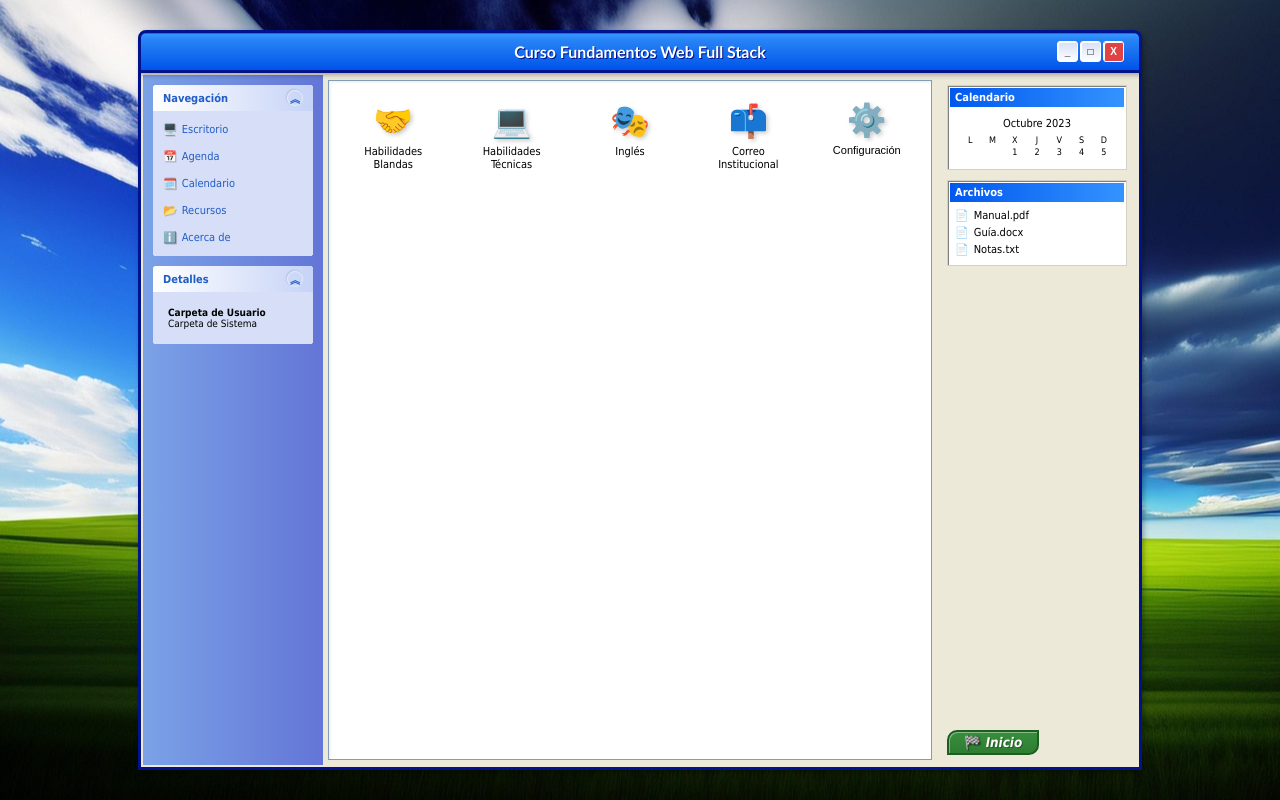
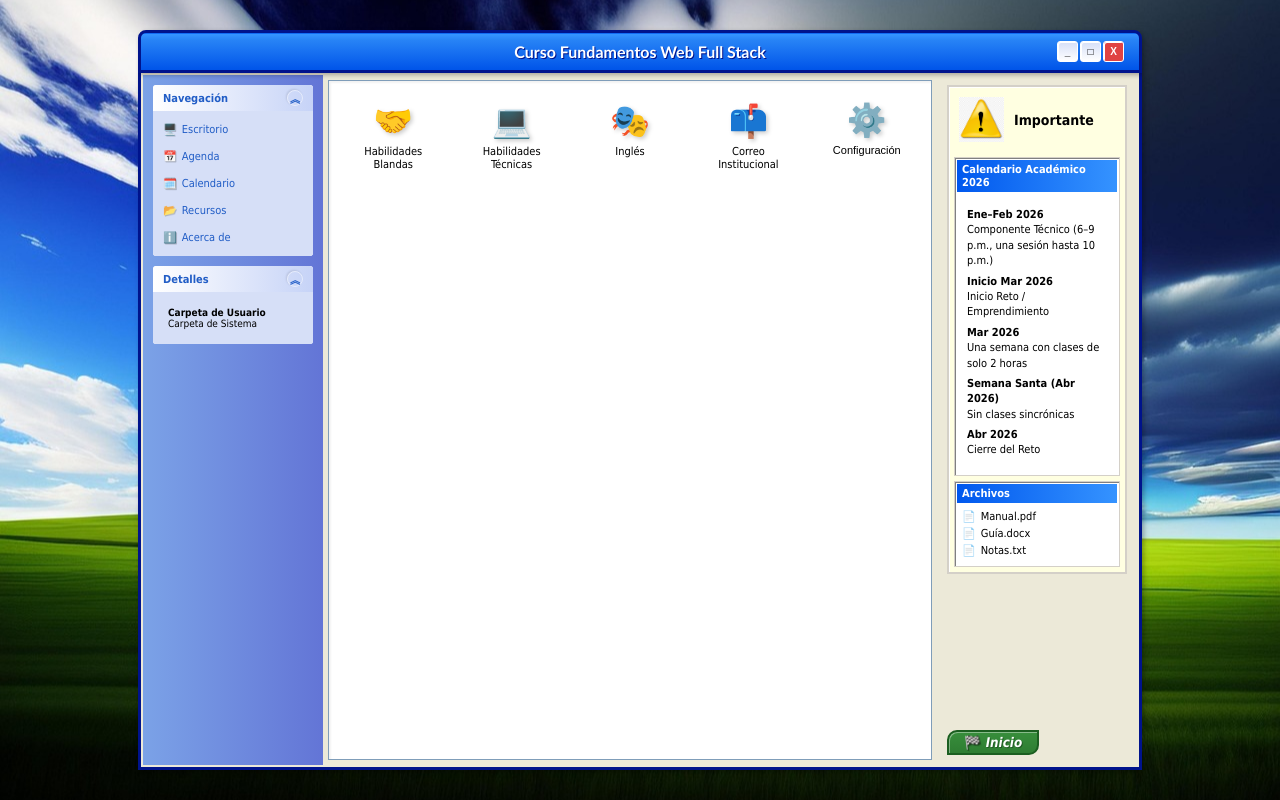
Before and after one commit to Grajales-Camilo/UPB-Sapiencia-Entrega_1, a plain HTML site: page index.html in a window 1280 px wide. Drawn offline with Linux system fonts and the light colour scheme.

Commit message:
Ajuste calendario 2026

```diff
--- a/index.html
+++ b/index.html
@@ -174,15 +174,20 @@
             </main>
 
             <aside class="aside">
+                <div style="background: #FFFFE1; border: 2px solid #D4D0C8; padding: 5px; display: flex; flex-direction: column; gap: 5px; box-shadow: inset 1px 1px 0 #fff;">
+                    <div style="display: flex; align-items: center; gap: 10px; padding: 5px; margin-bottom: 5px;">
+                        <img src="images/windows-xp-warning.png" alt="Advertencia" style="width: 45px; height: 45px;">
+                        <span style="font-weight: bold; font-size: 14px; color: #000;">Importante</span>
+                    </div>
+
                     <div class="panel">
-                    <h4>Calendario</h4>
-                    <div class="mini-calendar">
-                        Octubre 2023
-                        <br>
-                        <div style="display: grid; grid-template-columns: repeat(7, 1fr); gap: 2px; margin-top: 5px; font-size: 9px;">
-                            <span>L</span><span>M</span><span>X</span><span>J</span><span>V</span><span>S</span><span>D</span>
-                            <span></span><span></span><span>1</span><span>2</span><span>3</span><span>4</span><span>5</span>
-                        </div>
+                        <h4>Calendario Académico 2026</h4>
+                        <div class="mini-calendar" style="font-size: 11px; text-align: left; line-height: 1.4;">
+                            <p style="margin: 5px 0;"><strong>Ene–Feb 2026</strong><br>Componente Técnico (6–9 p.m., una sesión hasta 10 p.m.)</p>
+                            <p style="margin: 5px 0;"><strong>Inicio Mar 2026</strong><br>Inicio Reto / Emprendimiento</p>
+                            <p style="margin: 5px 0;"><strong>Mar 2026</strong><br>Una semana con clases de solo 2 horas</p>
+                            <p style="margin: 5px 0;"><strong>Semana Santa (Abr 2026)</strong><br>Sin clases sincrónicas</p>
+                            <p style="margin: 5px 0;"><strong>Abr 2026</strong><br>Cierre del Reto</p>
                         </div>
                     </div>
 
@@ -193,6 +198,7 @@
                             <li>Guía.docx</li>
                             <li>Notas.txt</li>
                         </ul>
+                    </div>
                 </div>
 
                 <div style="margin-top: auto; text-align: center;">
```
Also changed, not shown: images/windows-xp-warning.png (added). Lines whose indentation alone changed are shown as unchanged.
